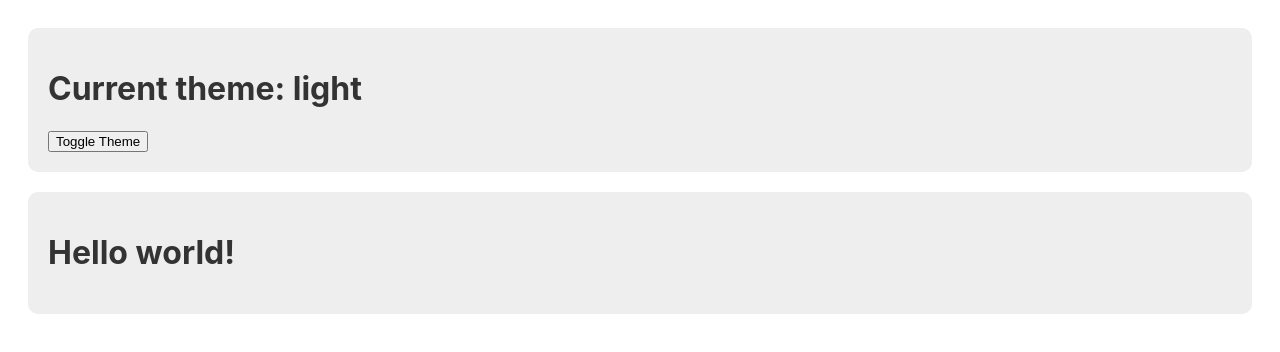
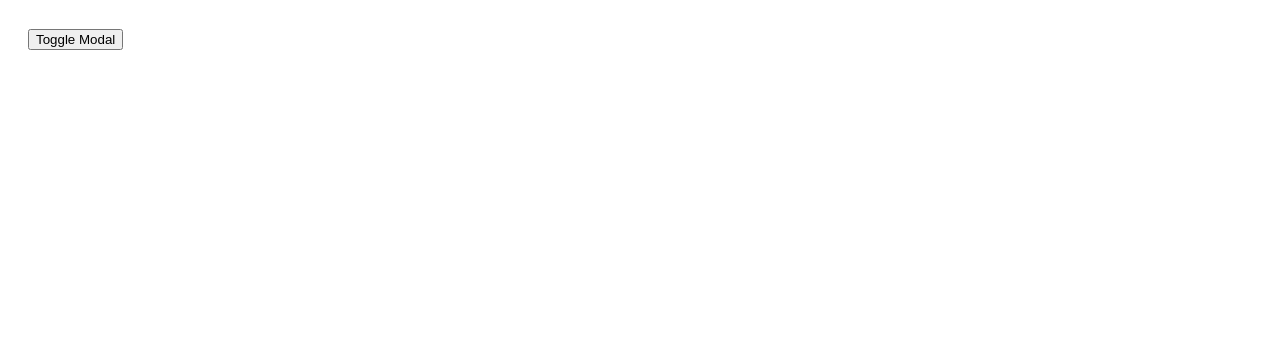
Before and after one commit to felipemotarocha/react-hooks-dicasparadevs, a React (Create React App) app: page / in a window 1280 px wide. Shown: the top 352 px of the page. Built offline with nearby package versions, Linux system fonts and the light colour scheme.

Commit message:
useLayoutEffect

```diff
--- a/src/App.js
+++ b/src/App.js
@@ -1,14 +1,17 @@
-import ThemeContextProvider from "./contexts/theme-context";
-import Greeting from "./Greeting";
-
-import Message from "./Message";
+import { useLayoutEffect, useState } from "react";
 
 const App = () => {
+  const [count, setCount] = useState(1);
+
+  useLayoutEffect(() => {
+    console.log(count);
+  }, [count]);
+
   return (
-    <ThemeContextProvider>
-      <Message />
-      <Greeting />
-    </ThemeContextProvider>
+    <>
+      <h1>{count}</h1>
+      <button onClick={() => setCount((prev) => prev + 1)}>Increment</button>
+    </>
   );
 };
 
--- a/src/Greeting.js
+++ /dev/null
@@ -1,23 +0,0 @@
-import { ThemeContext } from "./contexts/theme-context";
-
-const Greeting = () => {
-  return (
-    <ThemeContext.Consumer>
-      {(value) => (
-        <div
-          style={{
-            padding: 20,
-            borderRadius: 10,
-            backgroundColor: value.theme === "light" ? "#eee" : "#333",
-            color: value.theme === "dark" ? "#eee" : "#333",
-            marginTop: 20,
-          }}
-        >
-          <h1>Hello world!</h1>
-        </div>
-      )}
-    </ThemeContext.Consumer>
-  );
-};
-
-export default Greeting;
--- a/src/Message.js
+++ /dev/null
@@ -1,26 +0,0 @@
-import { useContext } from "react";
-
-import { ThemeContext } from "./contexts/theme-context";
-
-const Message = () => {
-  const { theme, toggleTheme } = useContext(ThemeContext);
-
-  return (
-    <>
-      <div
-        style={{
-          padding: 20,
-          borderRadius: 10,
-          backgroundColor: theme === "light" ? "#eee" : "#333",
-          color: theme === "dark" ? "#eee" : "#333",
-        }}
-      >
-        <h1>Current theme: {theme}</h1>
-
-        <button onClick={() => toggleTheme()}>Toggle Theme</button>
-      </div>
-    </>
-  );
-};
-
-export default Message;
--- /dev/null
+++ b/src/Modal.js
@@ -0,0 +1,32 @@
+import { useLayoutEffect, useRef, useState } from "react";
+
+const Modal = () => {
+  const [show, setShow] = useState(false);
+
+  const popup = useRef();
+  const button = useRef();
+
+  useLayoutEffect(() => {
+    if (!popup.current || !button.current) return;
+
+    const { bottom } = button.current.getBoundingClientRect();
+
+    popup.current.style.top = `${bottom + 25}px`;
+  }, [show]);
+
+  return (
+    <>
+      <button ref={button} onClick={() => setShow((prev) => !prev)}>
+        Toggle Modal
+      </button>
+
+      {show && (
+        <div style={{ position: "absolute" }} ref={popup}>
+          Hello from modal!
+        </div>
+      )}
+    </>
+  );
+};
+
+export default Modal;
--- a/src/contexts/theme-context.js
+++ /dev/null
@@ -1,26 +0,0 @@
-import { useState, createContext } from "react";
-
-export const ThemeContext = createContext({
-  theme: "light",
-  toggleTheme: () => {},
-});
-
-const ThemeContextProvider = ({ children }) => {
-  const [theme, setTheme] = useState("light");
-
-  const toggleTheme = () => {
-    if (theme === "light") {
-      return setTheme("dark");
-    }
-
-    return setTheme("light");
-  };
-
-  return (
-    <ThemeContext.Provider value={{ theme, toggleTheme }}>
-      {children}
-    </ThemeContext.Provider>
-  );
-};
-
-export default ThemeContextProvider;
--- a/src/index.js
+++ b/src/index.js
@@ -2,10 +2,12 @@
 import ReactDOM from "react-dom";
 import "./index.css";
 import App from "./App";
+import Modal from "./Modal";
 
 ReactDOM.render(
   <React.StrictMode>
-    <App />
+    <Modal />
+    {/* <App /> */}
   </React.StrictMode>,
   document.getElementById("root")
 );
```
